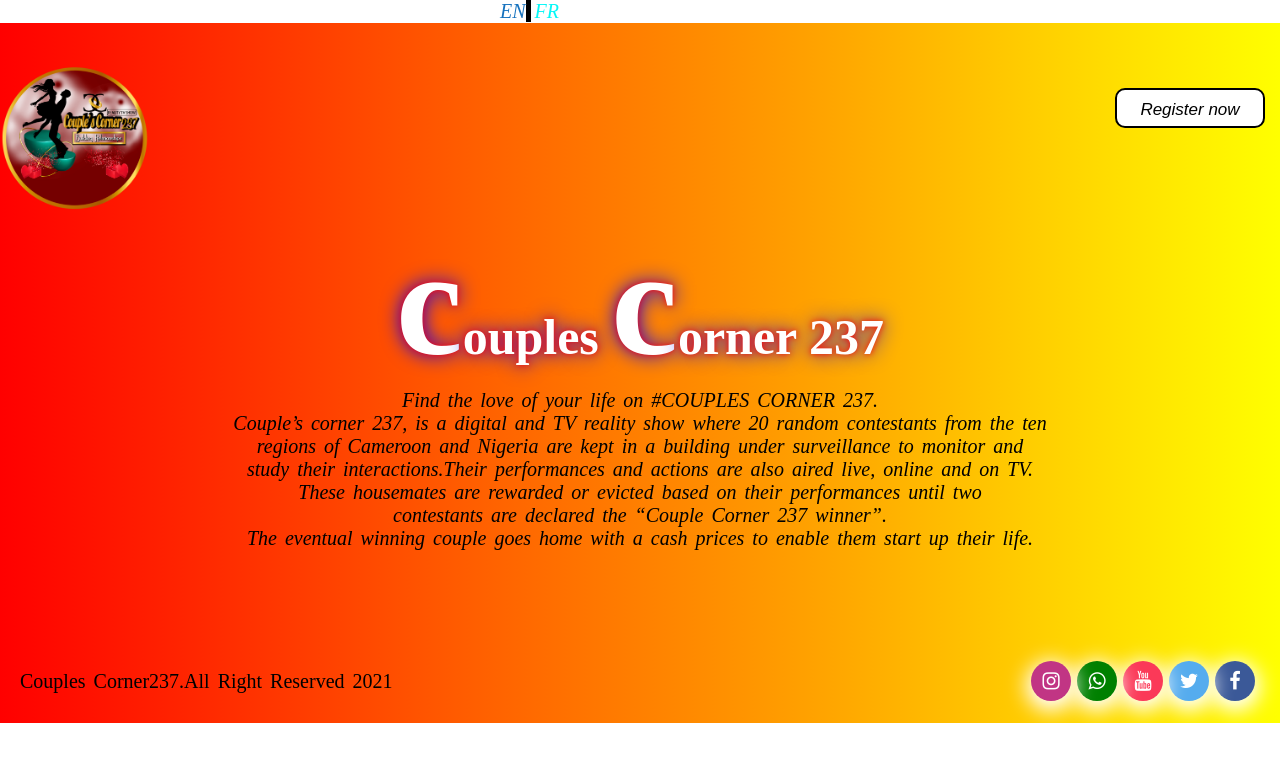
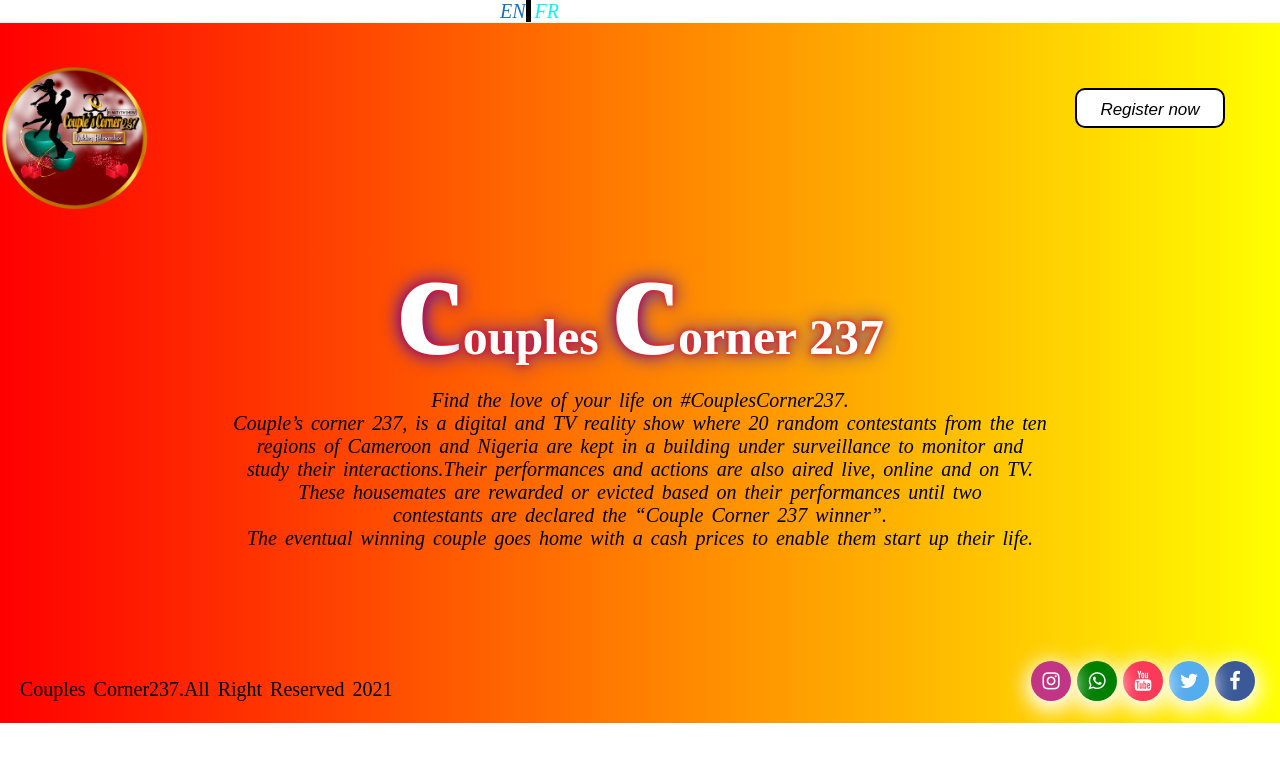
Before and after one commit to desmondkumboh/Couples-Corner237, a plain HTML site: page index.html in a window 1280 px wide. Drawn offline with Linux system fonts and the light colour scheme.

Commit message:
new changes

```diff
--- a/index.html
+++ b/index.html
@@ -71,9 +71,8 @@
       animation: moving 7s linear infinite;
    }
    #para{
-     font-size: 30px;
+     font-size: 20px;
      margin-top: 8px;
-     text-transform: capitalize;
    }
 
   @keyframes moving{
@@ -91,10 +90,6 @@
     font-size: 20px;
     margin-bottom: 90px;
      }
-     #headig{
-       font-size: 20px;
-       text-decoration: underline;
-     }
   /* this is the button css*/
   .button {
   border-radius: 10px 10px 10px 10px;
@@ -109,7 +104,7 @@
   height: 40px;
   float: right;
   margin-top: 25px;
-  margin-right: 15px;
+  margin-right: 55px;
   display: inline;
 }
 a{
@@ -147,7 +142,7 @@ font-style: oblique;
   right: 0;
 }
 #footer{
-  margin-top: 10px;
+  margin-top: 18px;
   float: left;
   margin-left: 20px;
 
@@ -164,7 +159,7 @@ font-style: oblique;
       <div class="heading"></div>
       <div class="text-update">
           <p id="para">
-           Our website is under Redesigning
+           Our website is under redesigning
           </p>
       </div>
 
@@ -183,7 +178,7 @@ font-style: oblique;
      <footer>
        <h2> <span>c</span>ouples <span>c</span>orner 237</h2>
      <div>
-      <p><i>Find the love of your life on #COUPLES CORNER 237.<br>
+      <p><i>Find the love of your life on #CouplesCorner237.<br>
         Couple’s corner 237, is a digital and TV reality show where 20
         random contestants  from the ten<br> regions of Cameroon and Nigeria
          are kept in a building under surveillance to monitor and <br>study their
```
